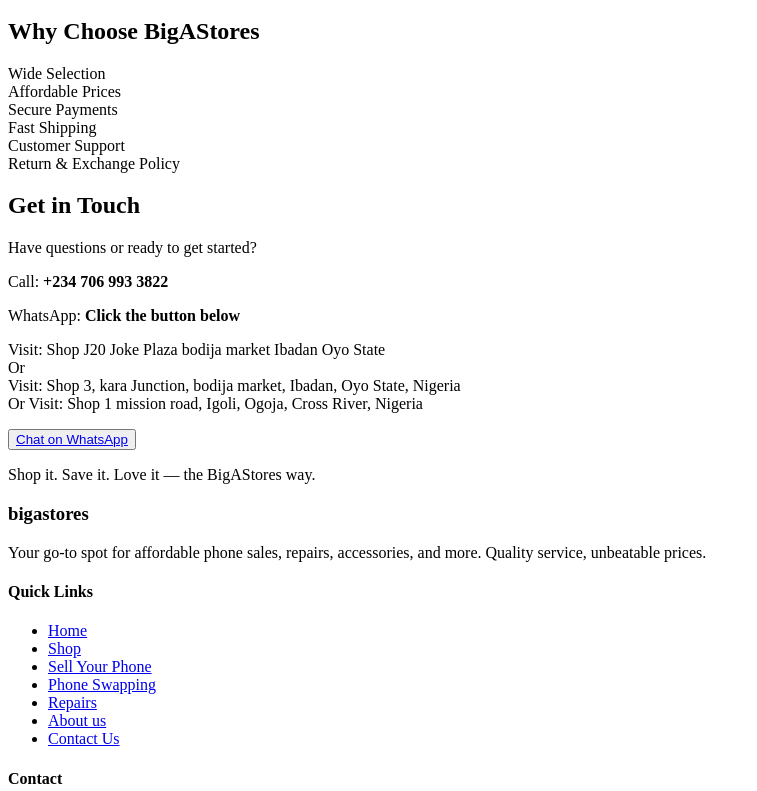
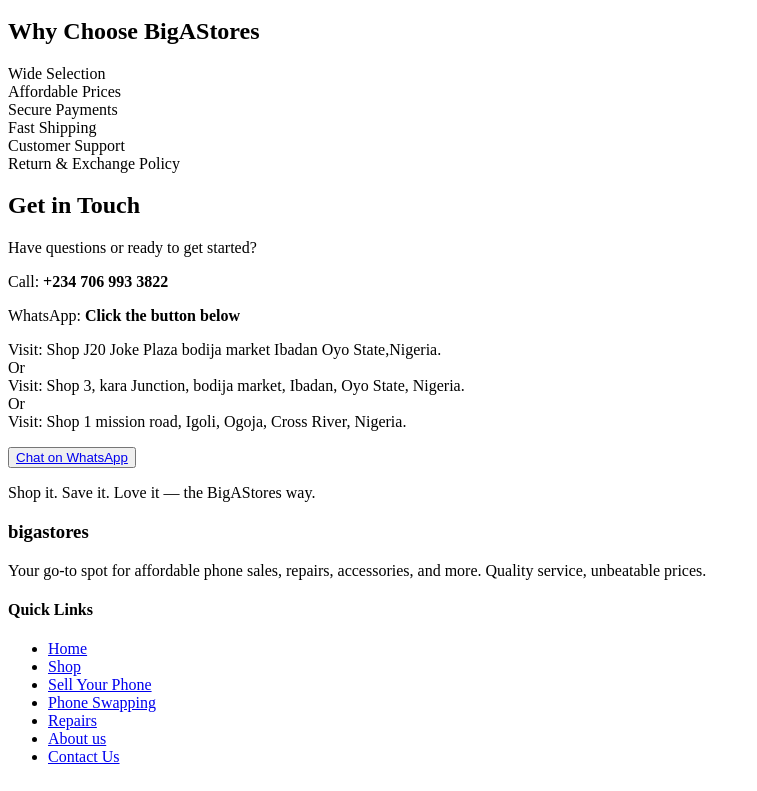
Before and after one commit to A-Y-A-N-O-K-O-J-I/bigaStores, a React (Vite) app: page /about in a window 1280 px wide. Shown: the part 11209-12000 px from the top of the page, without its empty margins (0-757 px from the left). Built offline with nearby package versions, Linux system fonts and the light colour scheme; the HTML template or start-up script is replaced by a standard one.

Commit message:
Update About.jsx

```diff
--- a/src/pages/About.jsx
+++ b/src/pages/About.jsx
@@ -280,15 +280,15 @@
         WhatsApp: <strong>Click the button below</strong>
       </p>
       <p className="mb-6">
-        Visit: Shop J20 Joke Plaza bodija market Ibadan Oyo State
+        Visit: Shop J20 Joke Plaza bodija market Ibadan Oyo State,Nigeria.
         <br/>
         Or
         <br/>
-        Visit: Shop 3, kara Junction, bodija market, Ibadan, Oyo State, Nigeria
+        Visit: Shop 3, kara Junction, bodija market, Ibadan, Oyo State, Nigeria.
         <br/>
         Or
-        Visit: Shop 1 mission road, Igoli, Ogoja, Cross River, Nigeria
-      <br/>
+        <br/>
+        Visit: Shop 1 mission road, Igoli, Ogoja, Cross River, Nigeria.
       </p>
       <button className="bg-yellow-800 text-white px-6 py-3 rounded-xl hover:bg-blue-700 transition-all">
         <a
```
